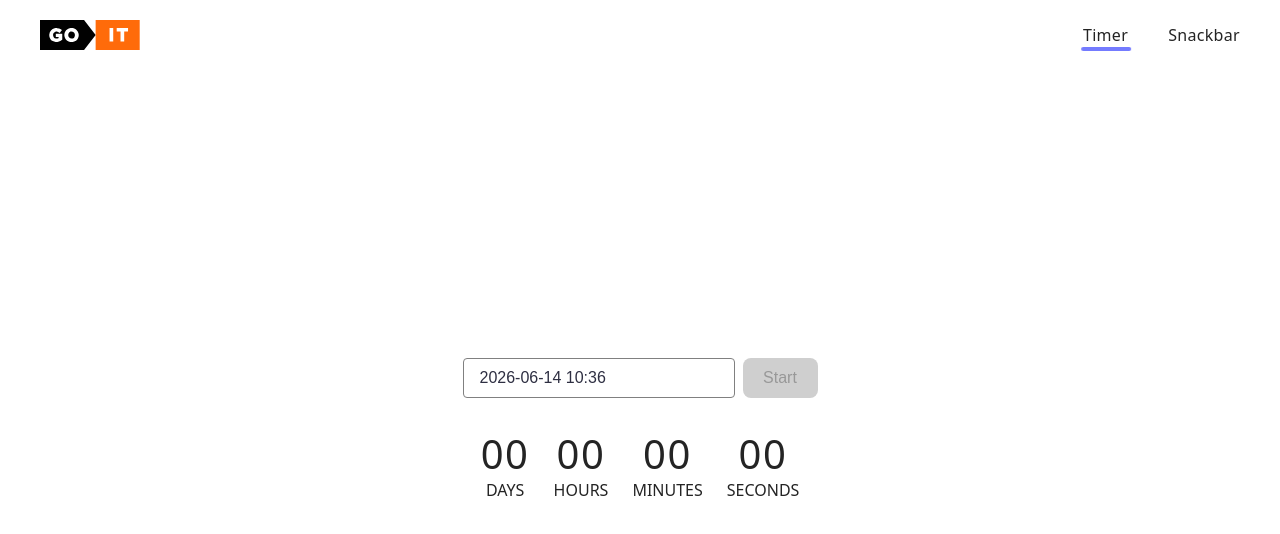
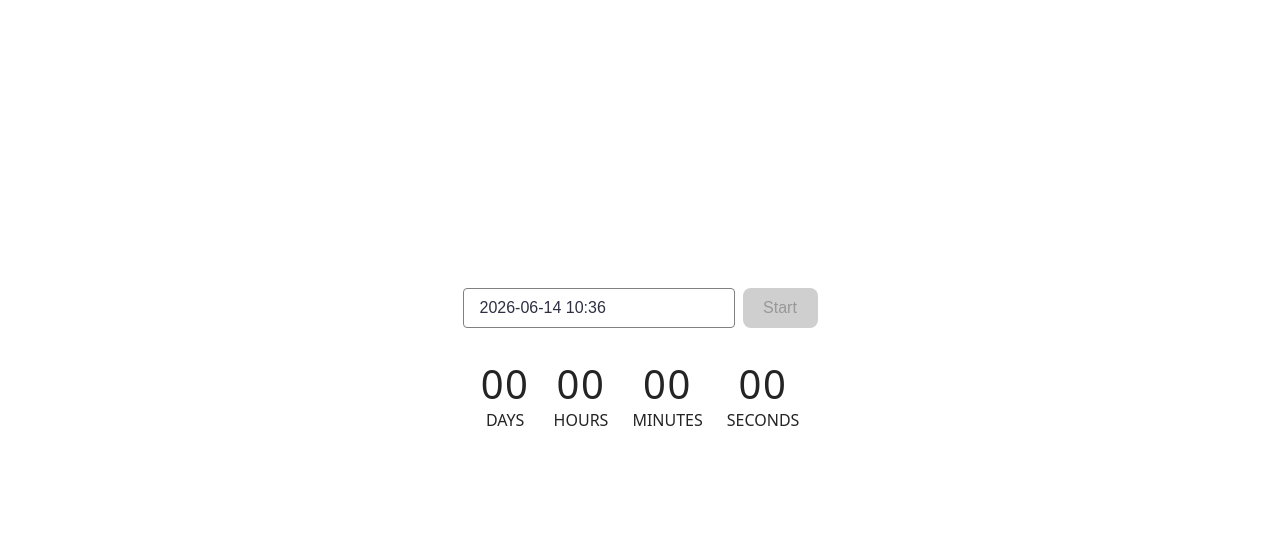
Before and after one commit to RomPada/goit-advancedjs-hw-02, a plain HTML site: page 1-timer.html in a window 1280 px wide. Drawn offline with Linux system fonts and the light colour scheme.

Commit message:
Deploying to gh-pages from @ RomPada/goit-advancedjs-hw-02@edbf44de6847003043030229de74a658d952c6b0 🚀

```diff
--- a/1-timer.html
+++ b/1-timer.html
@@ -12,27 +12,6 @@
     <link rel="stylesheet" crossorigin href="/goit-advancedjs-hw-02/assets/styles-s6g43uoU.css">
   </head>
   <body>
-    <header class="header">
-  <div class="container">
-    <nav class="nav">
-      <a class="nav-logo" href="./index.html" aria-label="Site logo">
-        <svg class="nav-logo-icon" width="100" height="30">
-          <use href="/goit-advancedjs-hw-02/assets/sprite-E8vg0sBb.svg#logo"></use>
-        </svg>
-      </a>
-      <ul class="nav-list">
-        <li class="nav-item">
-          <a class="nav-link active" href="./1-timer.html">Timer</a>
-        </li>
-        <li class="nav-item">
-          <a class="nav-link {=$highlight-curr}" href="./2-snackbar.html"
-            >Snackbar</a
-          >
-        </li>
-      </ul>
-    </nav>
-  </div>
-</header>
 
 
     <div class="timer-wrapper">
```
Also changed, not shown: 2-snackbar.html (+0 -21 lines), index.html (+6 -9 lines), page-2.html (+0 -21 lines), page-3.html (+0 -21 lines), assets/sprite-E8vg0sBb.svg (deleted).
